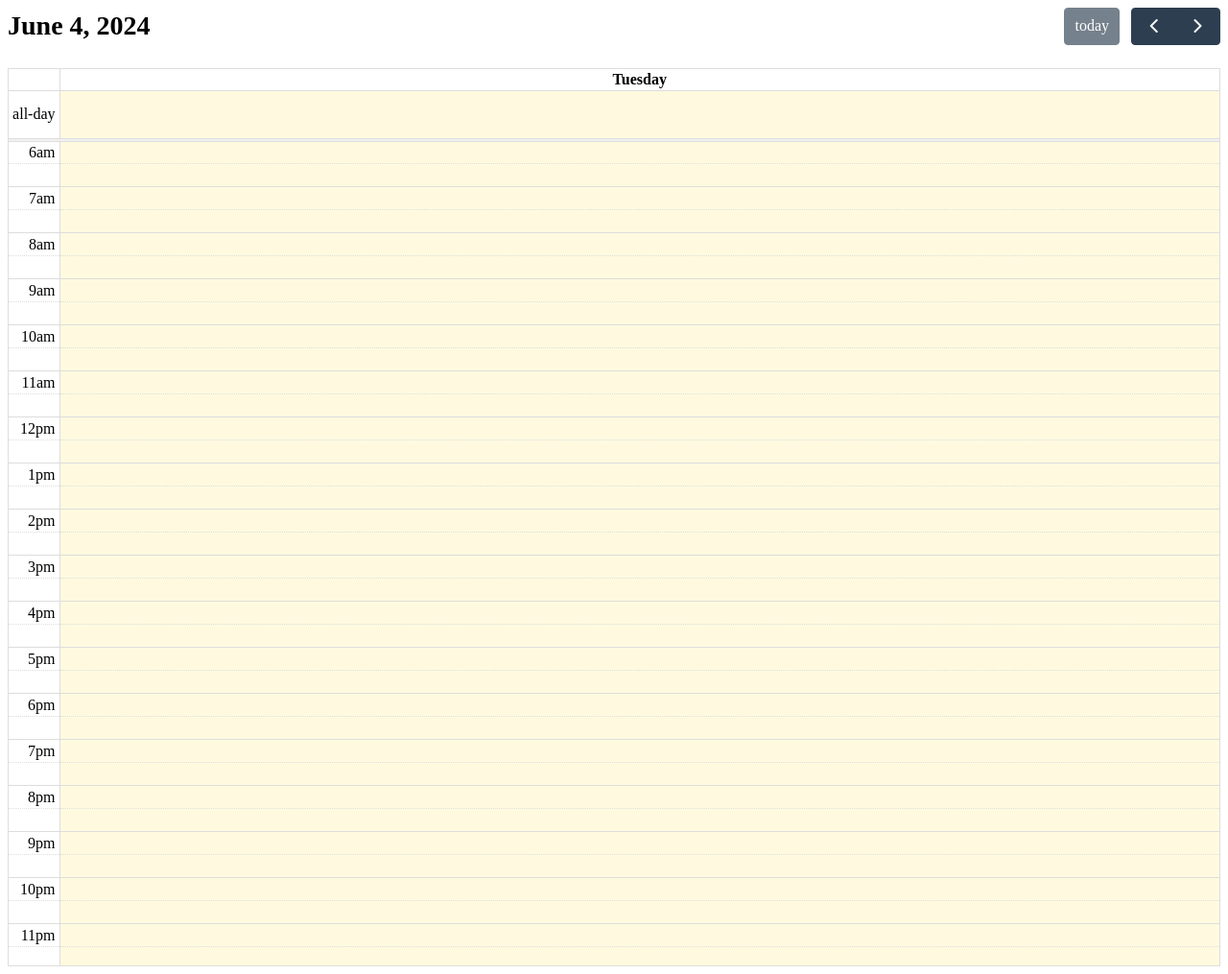
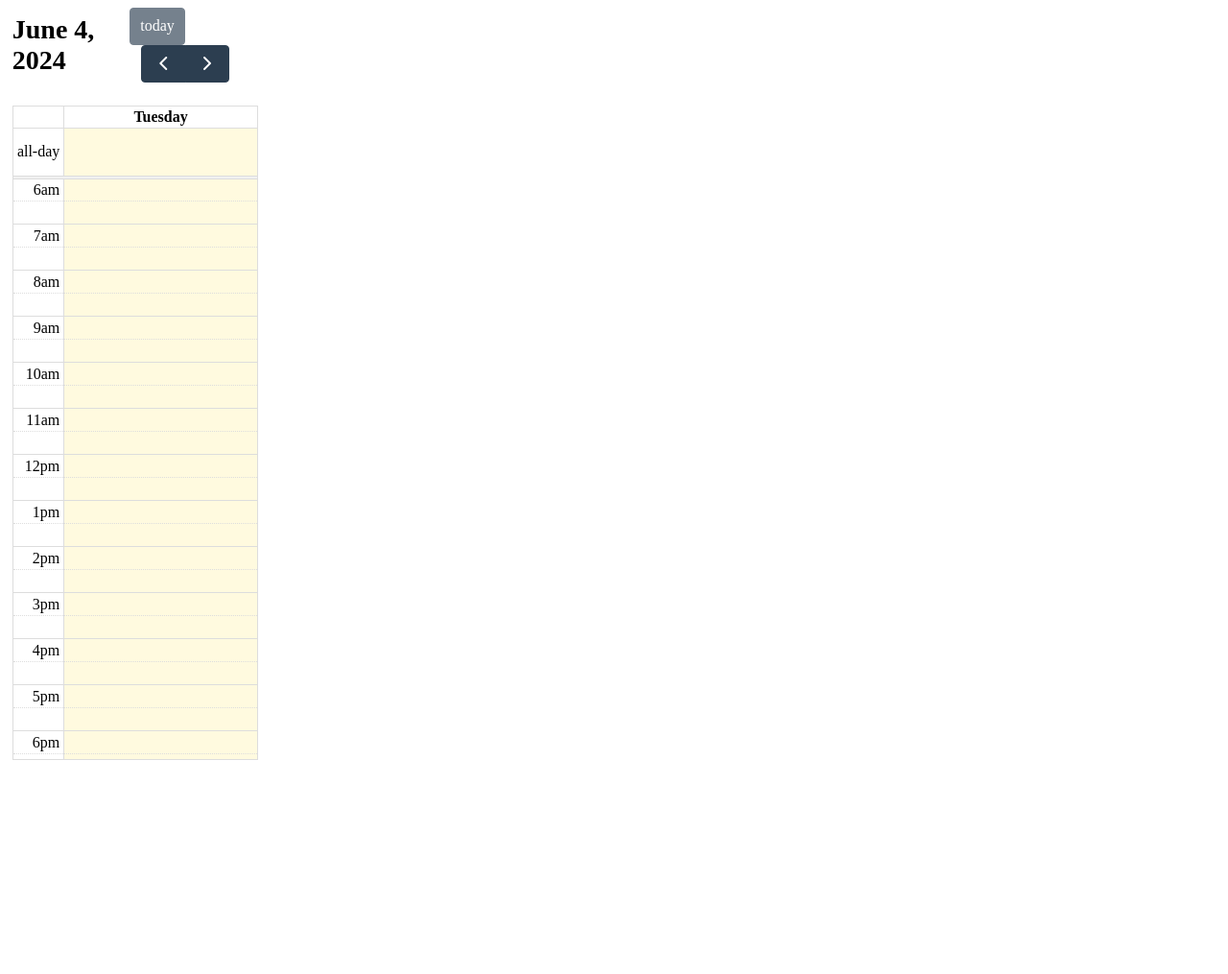
Before and after one commit to anschelburk/simple_planner, a Django app: page /calendar/ in a window 1280 px wide. Shown: the whole page at 96% size. After the commit the page ends 792 px from the top, so only its background shows below. Run offline with Django 5.2, Linux system fonts and the light colour scheme; data that the repository does not hold is empty; some libraries are stand-ins or nearby versions.

Commit message:
Add static css file to make calendar correct size.

```diff
--- /dev/null
+++ b/mysite/planner/static/css/styling.css
@@ -0,0 +1,8 @@
+#calendar {
+    width: 20%;
+    height: 98vh;  /* 100% of the viewport height */
+    position: fixed;  /* Ensure it stays fixed in the viewport */
+    top: 1%;
+    left: 1%;
+    overflow: hidden;  /* Prevent overflow issues */
+}
--- a/mysite/planner/templates/calendar.html
+++ b/mysite/planner/templates/calendar.html
@@ -3,6 +3,7 @@
 {% block head_content %}
     {% load static %}
     <link href='https://cdn.jsdelivr.net/npm/fullcalendar@5.9.0/main.min.css' rel='stylesheet' />
+    <link href="{% static 'css/styling.css' %}" rel="stylesheet">
     <script src='https://cdn.jsdelivr.net/npm/fullcalendar@5.9.0/main.min.js'></script>
     <script src='https://cdn.jsdelivr.net/npm/axios/dist/axios.min.js'></script>
     <script src="{% static 'js/calendar.js' %}"></script>
```
